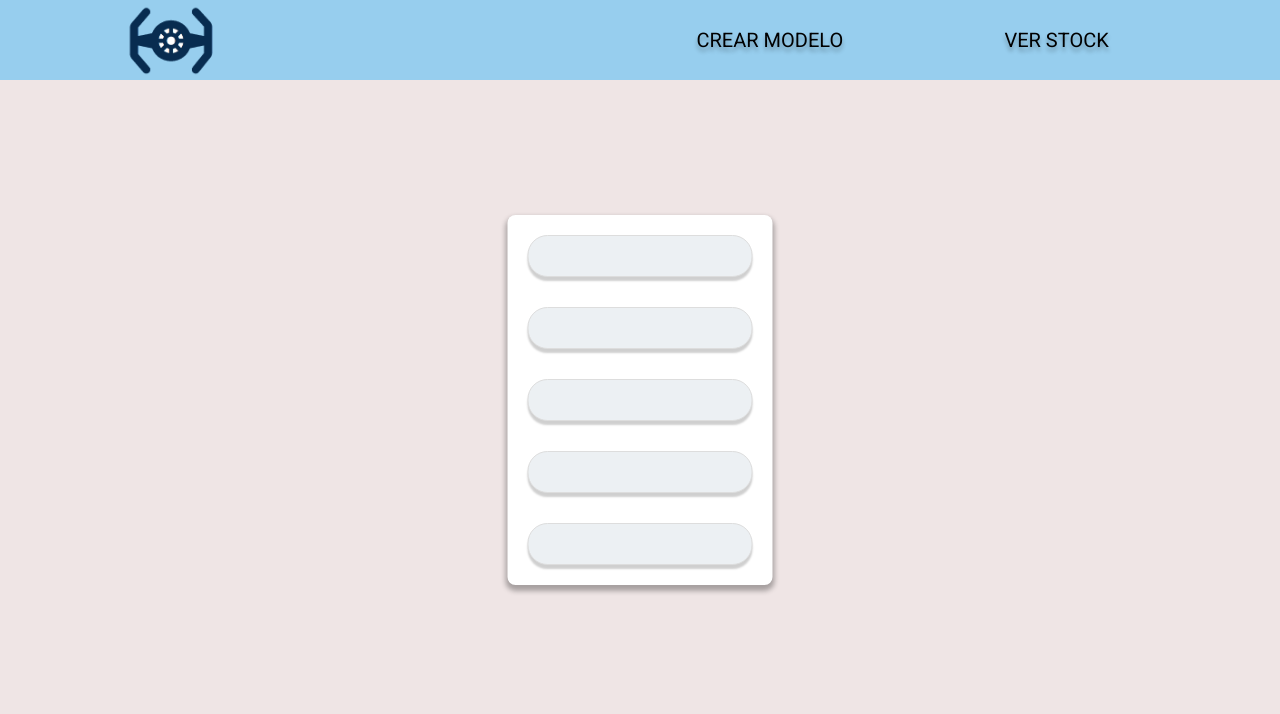
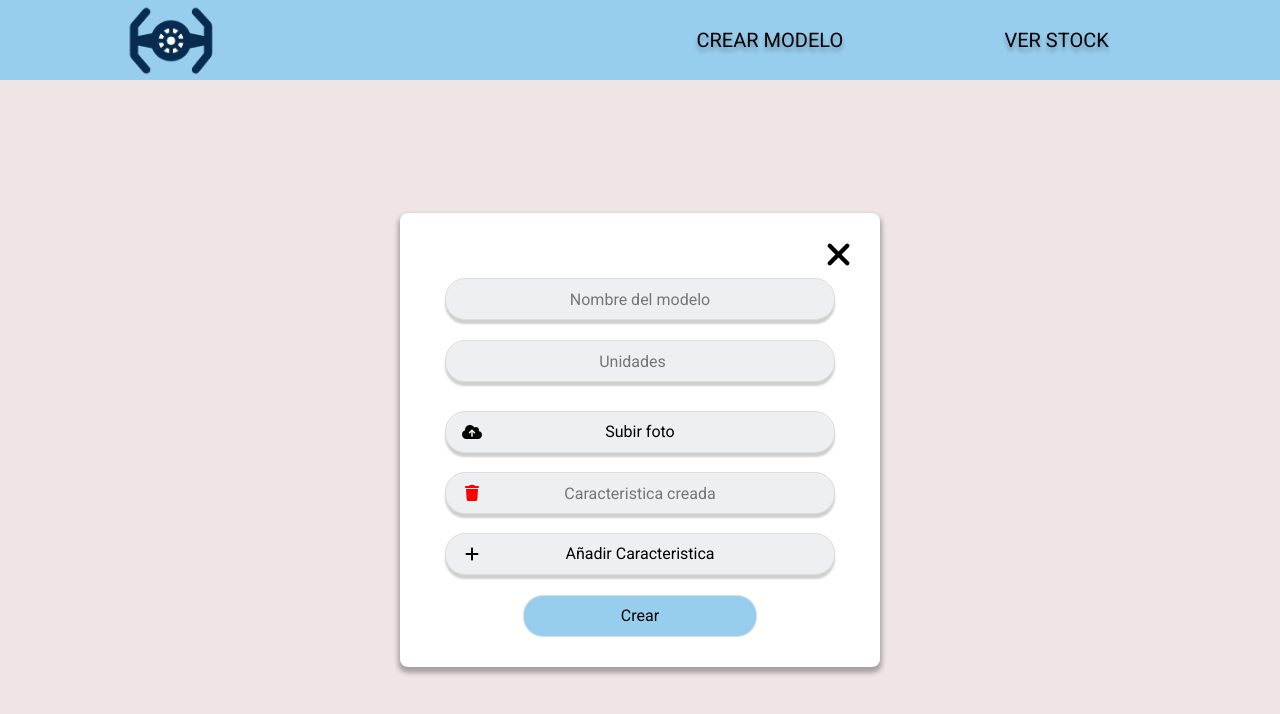
Before and after one commit to IviCarc/stocked, a React (Create React App) app in the folder frontend/: page /new-model in a window 1280 px wide. Shown: the top 714 px of the page. Built offline with nearby package versions, Linux system fonts and the light colour scheme.

Commit message:
diseño newModel terminado

```diff
--- a/frontend/package.json
+++ b/frontend/package.json
@@ -3,6 +3,10 @@
   "version": "0.1.0",
   "private": true,
   "dependencies": {
+    "@fortawesome/fontawesome-svg-core": "^6.4.0",
+    "@fortawesome/free-regular-svg-icons": "^6.4.0",
+    "@fortawesome/free-solid-svg-icons": "^6.4.0",
+    "@fortawesome/react-fontawesome": "^0.2.0",
     "@testing-library/jest-dom": "^5.16.5",
     "@testing-library/react": "^13.4.0",
     "@testing-library/user-event": "^13.5.0",
--- a/frontend/src/components/newModel.css
+++ b/frontend/src/components/newModel.css
@@ -1,24 +1,98 @@
-.newModel{
+.newModel {
+    display: flex;
+    justify-content: center;
+    width: 100%;
     position: absolute;
     top: 50%;
     left: 50%;
-    transform: translate(-50%,-50%);
+    transform: translate(-50%, -50%);
+    margin-top: 40px;
 }
 
-.inputs{
-    margin: 15px;
+.inputs {
+    width: 100%;
+    margin: 10px 0px;
+    line-height: 0;
+    text-align: center;
 }
 
 .cont {
     display: flex;
     flex-direction: column;
-    width: 100%;
+    width: 30em;
     background-color: #fff;
     border-radius: 8px;
     height: 100%;
-    padding: 5px;
+    padding: 10px 45px;
     box-shadow: 0px 4px 5px 2px rgba(0, 0, 0, 0.300);
     transition: transform .2s ease;
     text-decoration: none;
     color: black;
 }
+
+#boton {
+    background-color: #97CEEE;
+    box-shadow: 0px 0px 0px 0px #97CEEE;
+    margin: 20px auto;
+    width: 60%;
+}
+
+.cruz {
+    width: 35px;
+    height: 35px;
+    position: relative;
+    left: 95%;
+    top: 2%;
+    padding: 5px;
+}
+
+.trash {
+    position: relative;
+}
+
+.trashInput {
+    width: 100%;
+    margin: 0 0;
+}
+
+.trashIcon {
+    color: red;
+    /* padding: 0 5px; */
+    width: 1.5em;
+    position: relative;
+    left: 15px;
+    top: 50%;
+}
+
+.plus {
+    position: relative;
+}
+
+.plusinput {
+    width: 100%;
+    margin: 0 0;
+}
+
+.plusIcon {
+    width: 1.5em;
+    position: relative;
+    left: 15px;
+    top: 50%;
+}
+
+.cloud {
+    position: relative;
+
+}
+
+.cloudInput {
+    margin: 0 0px;
+    width: 100%;
+}
+
+.cloudIcon {
+    width: 1.5em;
+    position: relative;
+    left: 15px;
+    top: 50%;
+}
--- a/frontend/src/components/newModel.jsx
+++ b/frontend/src/components/newModel.jsx
@@ -1,14 +1,40 @@
 import "./newModel.css";
 import "./inputs.css";
+import { FontAwesomeIcon } from '@fortawesome/react-fontawesome'
+import { faXmark } from '@fortawesome/free-solid-svg-icons'
+import { faTrash } from '@fortawesome/free-solid-svg-icons'
+import { faPlus } from '@fortawesome/free-solid-svg-icons'
+import { faCloudArrowUp } from '@fortawesome/free-solid-svg-icons'
+
+
 const NewModel = (props) => {
   return (
     <div className="newModel">
-      <div className="cont">
-        <input type="text" className="input inputs" />
-        <input type="text" className="input inputs" />
-        <input type="text" className="input inputs" />
-        <input type="text" className="input inputs" />
-        <input type="text" className="input inputs" />
+      <div className="container">
+        <div className="cont">
+
+          <FontAwesomeIcon icon={faXmark} className="cruz" />
+          <input type="text" className="input inputs" placeholder="Nombre del modelo" />
+          <input type="number" min={1} className="input inputs" placeholder="Unidades" />
+
+          <div className="cluod" >
+          <FontAwesomeIcon icon={faCloudArrowUp} className="cloudIcon" />
+          <input type="submit" className="input inputs cloudInput " value="Subir foto"/>
+          </div>
+
+          <div className="trash" >
+          <FontAwesomeIcon icon={faTrash} className="trashIcon" />
+          <input type="text" className="input inputs trashInput " placeholder="Caracteristica creada"/>
+          </div>
+
+          <div className="plus" >
+          <FontAwesomeIcon icon={faPlus} className="plusIcon" />
+          <input type="submit" className="input inputs plusinput " value="Añadir Caracteristica"/>
+          </div>
+
+          <button type="button" className="input inputs" id="boton">Crear</button>
+        </div>
+
       </div>
     </div>
   );
```
Also changed, not shown: 2 other files (tests, documents, lock files or other folders).
